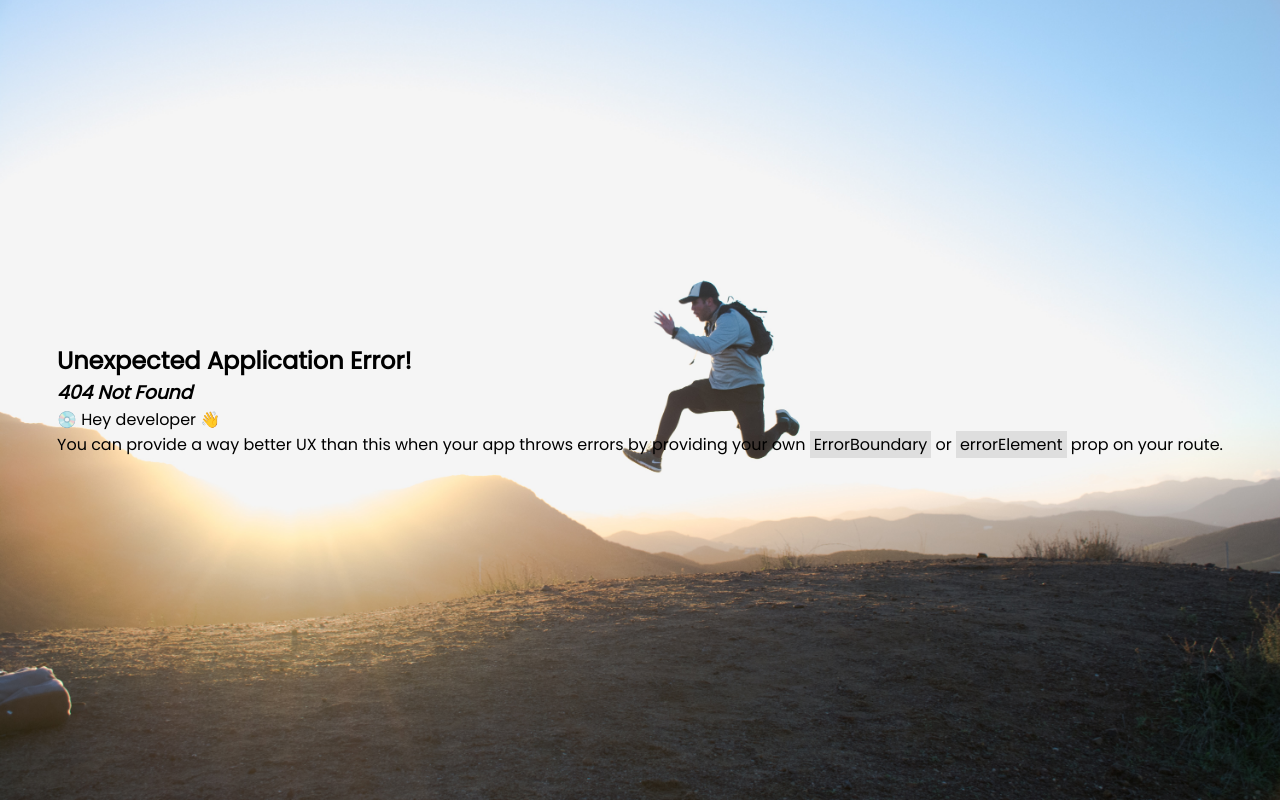
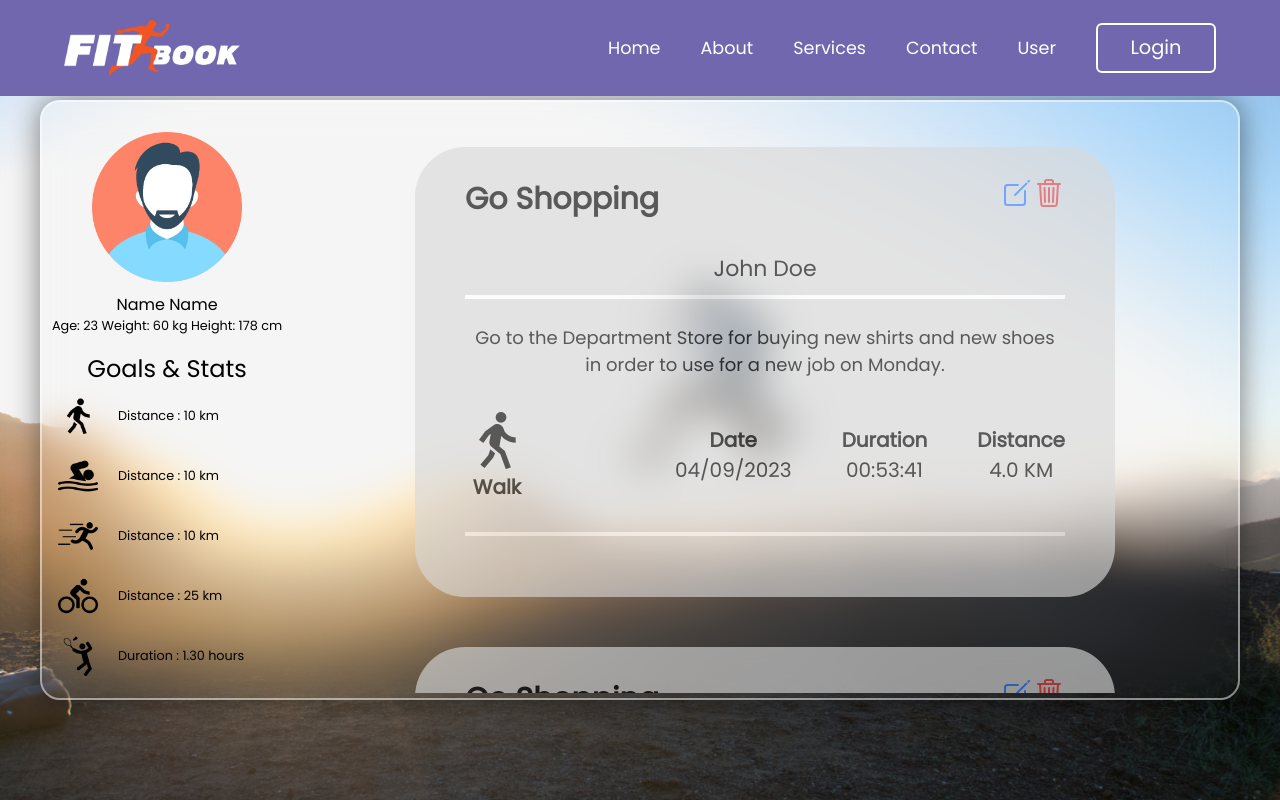
Before and after one commit to warutniy/project_groupA-2, a React (Vite) app in the folder groupA/: page /User_main in a window 1280 px wide. Before the commit this address had no page. Built offline with nearby package versions, Linux system fonts and the light colour scheme.

Commit message:
fix card position

```diff
--- a/groupA/src/ActivityCard.css
+++ b/groupA/src/ActivityCard.css
@@ -1,10 +1,10 @@
 .activity-card {
-    position: fixed;
+    /* position: fixed; */
     width: 700px;
     height: 450px;
     top: 50%;
     left: 50%;
-    transform: translate(-50%, -50%);
+    /* transform: translate(-50%, -50%); */
     background: #D9D9D9;
     opacity: 0.8;
     border-radius: 50px;
@@ -14,6 +14,7 @@
     display: flex;
     justify-content: space-between;
     margin: 30px 50px 30px;
+    padding-top: 30px;
 }
 
 .activity-card > .header > h2 {
--- a/groupA/src/User_main.css
+++ b/groupA/src/User_main.css
@@ -14,11 +14,11 @@
     /* display: grid;
     grid-template-rows: 4fr 6fr;
     grid-auto-flow: row; */
-    height: 60vh;
     /* justify-content: center;
     align-items: center; */
     /* justify-content: center; */
     /* align-items: center; */
+    height: 60vh;
     position: relative;
     width: 1200px;
     height: 600px;
@@ -47,6 +47,7 @@
     margin: 5px;
     opacity: 0.8;
     overflow-y: scroll;
+    /* scrollbar-color: */
 }
 
 .grid-right > div {
```
Also changed, not shown: groupA/src/main.jsx (+9 -0 lines).
